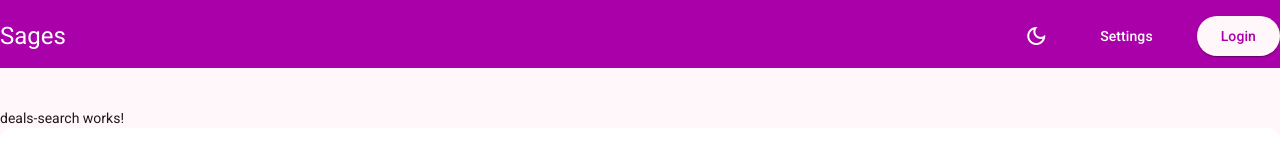
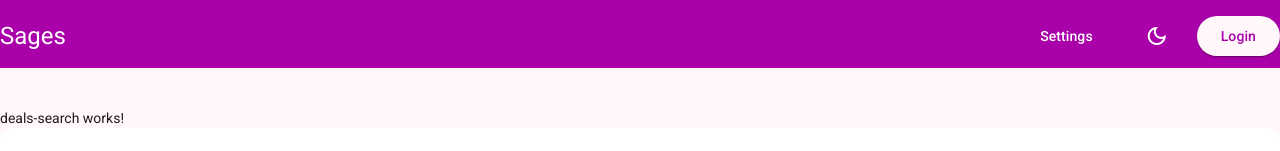
Before and after one commit to ev45ive/sages-angular-open-1026, an Angular app: page /deals in a window 1280 px wide. Shown: the top 151 px of the page. Built offline with nearby package versions, Linux system fonts and the light colour scheme.

Commit message:
input/output - Controlled /// inject(Service) - Not controlled

```diff
--- a/src/app/app.ts
+++ b/src/app/app.ts
@@ -2,11 +2,12 @@ import { Component, signal } from '@angular/core';
 import { MatButton } from '@angular/material/button';
 import { RouterOutlet } from '@angular/router';
 import { AppShell } from './core/layouts/app-shell/app-shell';
+import { ThemeToggle } from './core/theme/theme-toggle/theme-toggle';
 
 @Component({
   /* Host: */
   selector: 'app-root',
-  imports: [RouterOutlet, MatButton, AppShell],
+  imports: [RouterOutlet, MatButton, AppShell, ThemeToggle],
   styles: [``],
   template: `
     <app-shell [title]="appName()">
@@ -14,6 +15,7 @@ import { AppShell } from './core/layouts/app-shell/app-shell';
       <!-- <p app-title>{{appName()}}</p> -->
 
       <button app-toolbar-action mat-flat-button>Settings</button>
+      <app-theme-toggle app-toolbar-action />
       <button app-toolbar-action mat-raised-button>Login</button>
 
       <!-- Main content -->
--- a/src/app/core/layouts/app-shell/app-shell.ts
+++ b/src/app/core/layouts/app-shell/app-shell.ts
@@ -1,11 +1,11 @@
-import { Component, computed, inject, input } from '@angular/core';
-import { MatButton, MatIconButton } from '@angular/material/button';
+import { Component, input } from '@angular/core';
+import { MatButton } from '@angular/material/button';
 import { RouterOutlet } from '@angular/router';
-import { Theme } from '../../theme/theme';
+import { ThemeToggle } from '../../theme/theme-toggle/theme-toggle';
 
 @Component({
   selector: 'app-shell',
-  imports: [MatButton, MatIconButton],
+  imports: [MatButton, ThemeToggle],
   styles: `
     :host {
       display: block;
@@ -25,15 +25,6 @@ import { Theme } from '../../theme/theme';
 
           <!-- Buttons: -->
           <div class="flex gap-5">
-            <button
-              mat-icon-button
-              type="button"
-              class="[--mat-icon-button-icon-color:var(--mat-sys-on-primary)]"
-              [attr.aria-label]="theme.isDark() ? 'Switch to light theme' : 'Switch to dark theme'"
-              (click)="theme.toggle()"
-            >
-              <span class="material-symbols-outlined">{{ themeIcon() }}</span>
-            </button>
             <ng-content select="[app-toolbar-action]" />
           </div>
         </div>
@@ -46,13 +37,5 @@ import { Theme } from '../../theme/theme';
     </div>`,
 })
 export class AppShell {
-  protected readonly theme = inject(Theme);
-  protected readonly themeIcon = computed(() => (this.theme.isDark() ? 'light_mode' : 'dark_mode'));
   title = input('');
-
-  /* Configuration + if/else */
-  // isLoding = input('');
-  // hasIcon = input('');
-  // buttonA = input('');
-  // buttonB = input('');
 }
--- /dev/null
+++ b/src/app/core/theme/theme-toggle/theme-toggle.ts
@@ -0,0 +1,44 @@
+import { Component, computed, Inject, inject } from '@angular/core';
+import { MatIconButton } from '@angular/material/button';
+import { Theme } from '../theme';
+import { readonly } from '@angular/forms/signals';
+
+@Component({
+  imports: [MatIconButton],
+  selector: 'app-theme-toggle',
+  template: `
+    <button
+      mat-icon-button
+      type="button"
+      [attr.aria-label]="theme.isDark() ? 'Switch to light theme' : 'Switch to dark theme'"
+      (click)="theme.toggle()"
+    >
+      <span class="material-symbols-outlined">{{ themeIcon() }}</span>
+    </button>
+  `,
+  styles: [
+    `
+      :host() {
+        --mat-icon-button-icon-color: var(--mat-sys-on-primary);
+      }
+    `,
+  ],
+})
+export class ThemeToggle {
+  // constructor(@Inject(Theme) readonly theme: Theme) {}
+
+  readonly theme = inject(Theme);
+
+  protected readonly themeIcon = computed(() => {
+    return this.theme.isDark() ? 'light_mode' : 'dark_mode';
+  });
+}
+
+// interface IBanana{}
+// class BananaImpl{ contructor(@Inject...)}
+
+// ===  VS: ===
+
+// function asd(){
+//   const banana = inject(Banana)
+// }
--- a/src/app/core/theme/theme.ts
+++ b/src/app/core/theme/theme.ts
@@ -4,6 +4,7 @@ import { Service, effect, inject, signal } from '@angular/core';
 @Service()
 export class Theme {
   private readonly document = inject(DOCUMENT);
+
   readonly isDark = signal(
     this.document.defaultView?.matchMedia('(prefers-color-scheme: dark)').matches ?? false,
   );
```
Also changed, not shown: 1 other file (tests, documents, lock files or other folders).
